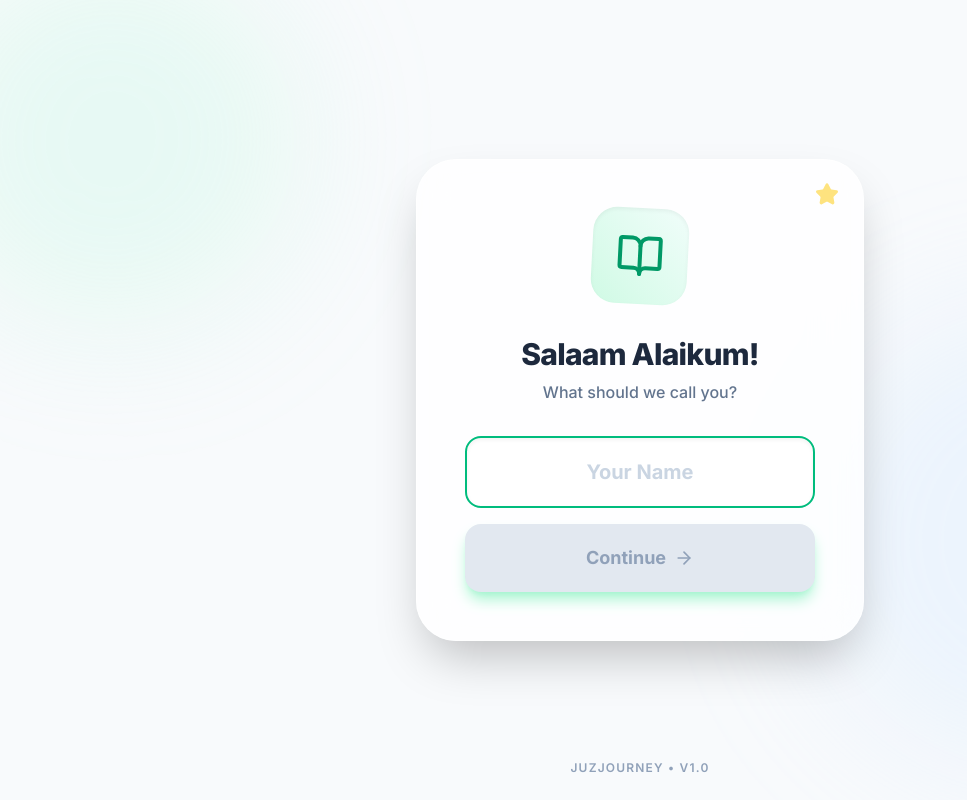
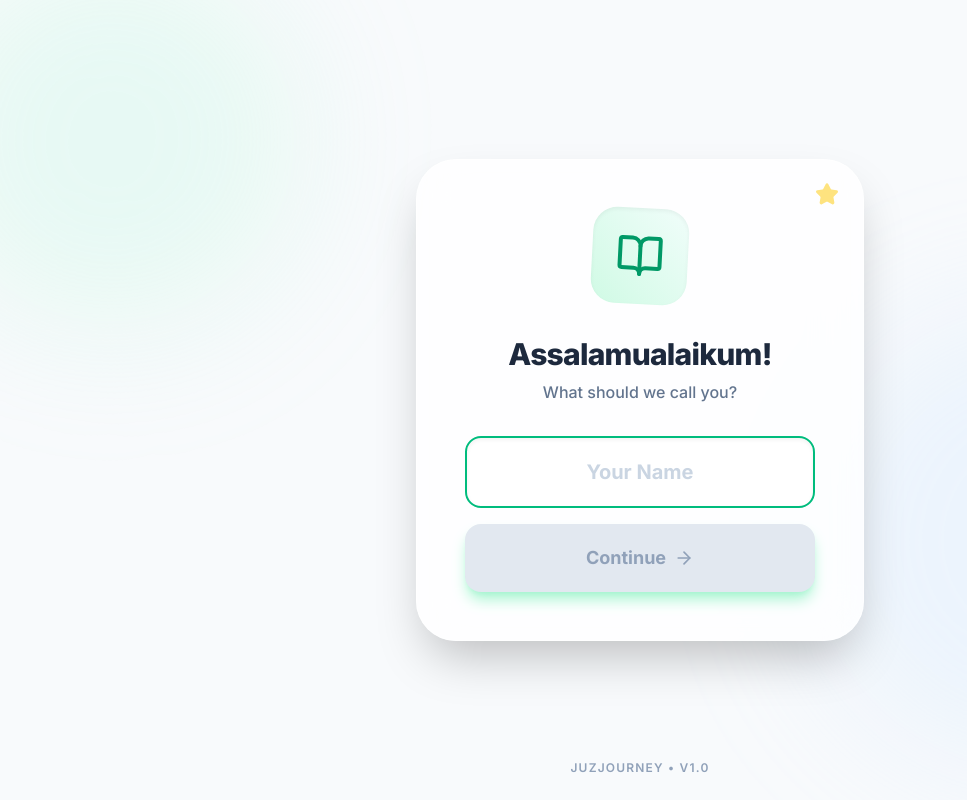
Before and after one commit to TheAhsanFarabi/JuzJourney, a Next.js app: page / in a window 1280 px wide. Shown: the whole page, without its empty margins (0-967 px from the left). Built offline with nearby package versions, Linux system fonts and the light colour scheme.

Commit message:
Update page.tsx

```diff
--- a/app/page.tsx
+++ b/app/page.tsx
@@ -108,7 +108,7 @@ export default function Home() {
                     initial={{ opacity: 0, y: 10 }} animate={{ opacity: 1, y: 0 }} transition={{ delay: 0.3 }}
                     className="text-3xl font-extrabold text-slate-800 mb-2 tracking-tight"
                   >
-                    Salaam Alaikum!
+                    Assalamualaikum!
                   </motion.h2>
 
                   <motion.p
```
